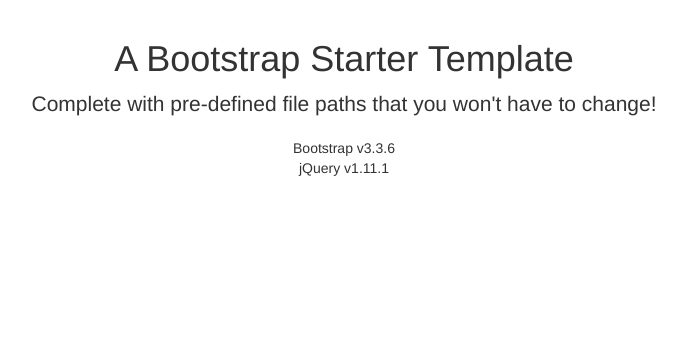
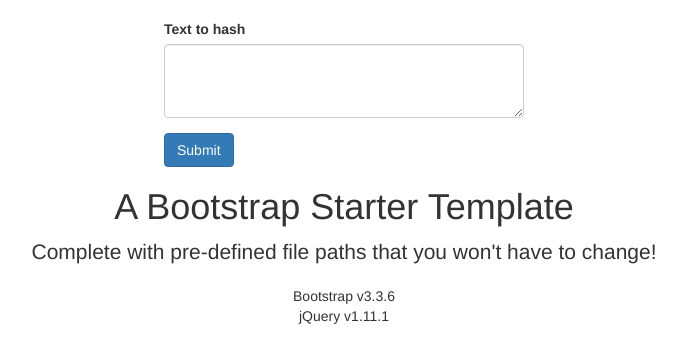
Before and after one commit to weston/seniorproject, a Django app: template chronos/submit_document/templates/submit_document/index.html in a window 1280 px wide. Shown: the part 51-414 px from the top of the page, without its empty margins (296-982 px from the left). Run offline with Django 3.2, Linux system fonts and the light colour scheme; the template is opened without the code that fills it, so the values that code supplies are empty; parts of the project's set-up code (start-up, migrations or seed data) failed here and were passed over; some libraries are stand-ins or nearby versions.

Commit message:
added form to submit_document for text submission

```diff
--- a/chronos/submit_document/templates/submit_document/index.html
+++ b/chronos/submit_document/templates/submit_document/index.html
@@ -1 +1,26 @@
 {% extends 'base.html' %}
+
+{% block content %}
+<div class="container-narrow">
+	<div class="row">
+		<div class="col-sm-4"></div>
+		<div class="col-sm-4">
+			<form action="/submit_document/" method="post">
+				{% csrf_token %}
+			  <fieldset class="form-group">
+			    <label for="text">Text to hash</label>
+			    <textarea class="form-control" name="text" rows="3"></textarea>
+			  </fieldset>
+			  {% comment %}
+			  <fieldset class="form-group">
+			    <label for="exampleInputFile">File input</label>
+			    <input type="file" class="form-control-file" id="exampleInputFile">
+			    <small class="text-muted">This is some placeholder block-level help text for the above input. It's a bit lighter and easily wraps to a new line.</small>
+			  </fieldset>
+			  {% endcomment %}
+			  <button type="submit" class="btn btn-primary">Submit</button>
+			</form>
+		</div>
+	</div>
+</div>
+{% endblock %}
--- a/chronos/templates/base.html
+++ b/chronos/templates/base.html
@@ -69,6 +69,10 @@
         <!-- /.container -->
     </nav>
 
+    <div class="container">
+        {% block content %}{% endblock %}
+    </div>
+
     <!-- Page Content -->
     <div class="container">
 
```
Also changed, not shown: chronos/submit_document/views.py (+10 -3 lines).
